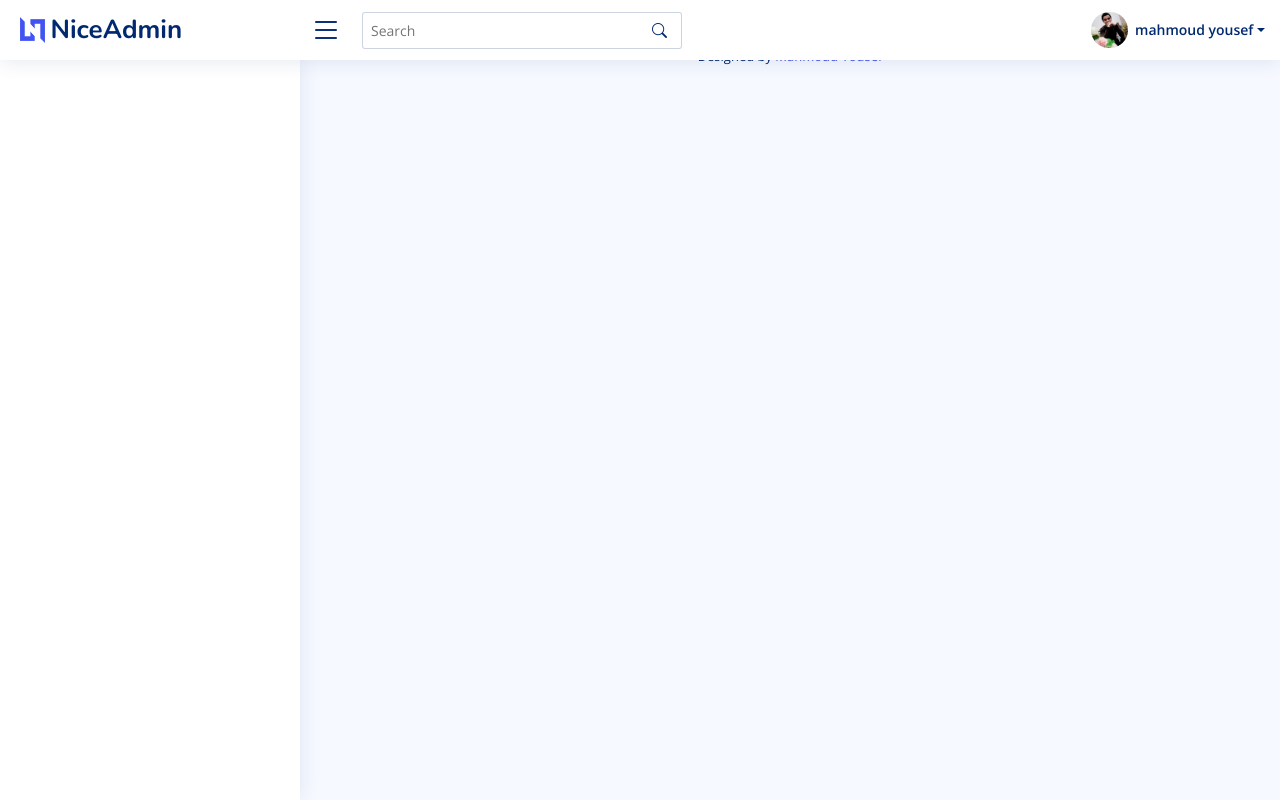
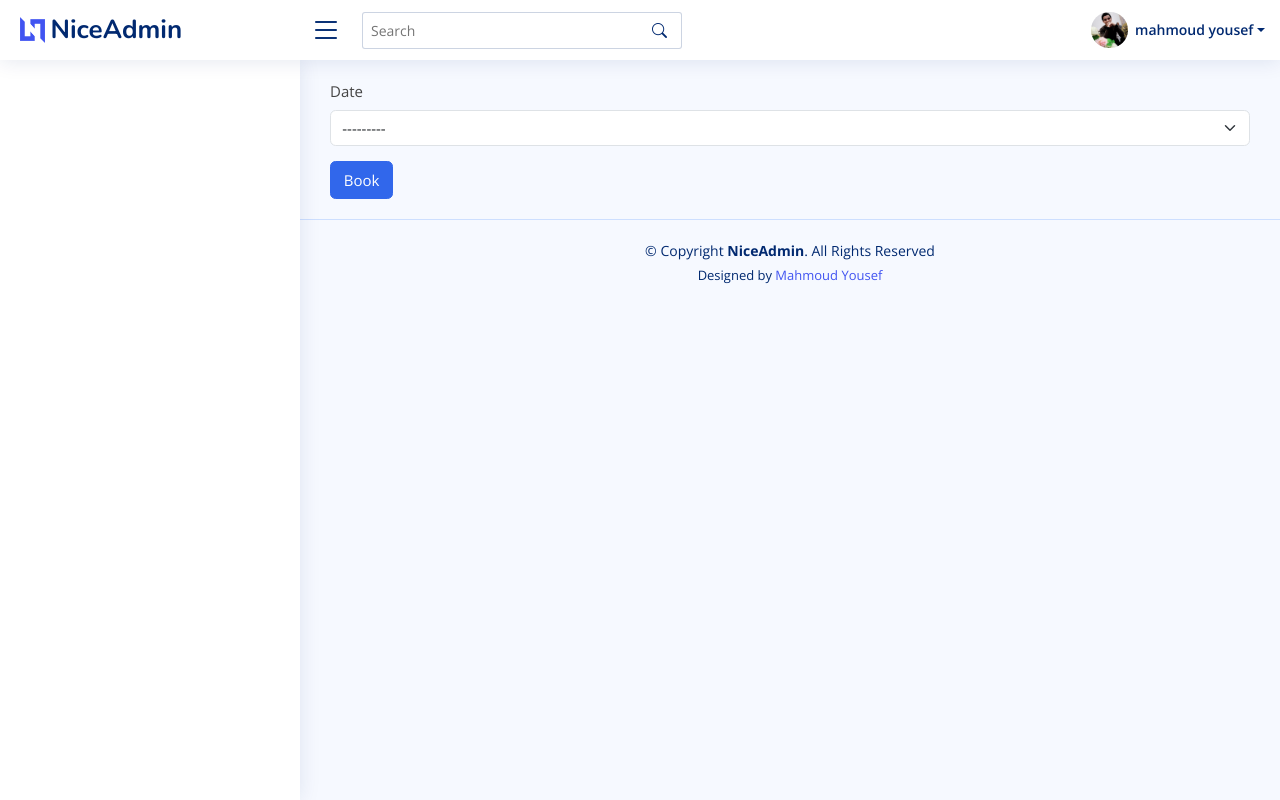
Before and after one commit to Mmy2000/login_system, a Django app: a page that uses accounts/templates/accounts/day_detail.html in a window 1280 px wide. Run offline with Django 4.2, Linux system fonts and the light colour scheme; a user stored in the database is signed in; data comes from the database, SQL or seed files in the repository; both versions use the stored data as it was after the commit; some libraries are stand-ins or nearby versions; some web fonts are replaced.

Commit message:
updating

```diff
--- a/accounts/admin.py
+++ b/accounts/admin.py
@@ -1,6 +1,6 @@
 from django.contrib import admin
 from django.contrib.auth.admin import UserAdmin
-from .models import Account , Profile , Day
+from .models import Account , Profile , Day , Book
 
 # Register your models here.
 
@@ -17,3 +17,4 @@ class AccountAdmin(UserAdmin):
 admin.site.register(Account, AccountAdmin)
 admin.site.register(Profile)
 admin.site.register(Day)
+admin.site.register(Book)
--- a/accounts/forms.py
+++ b/accounts/forms.py
@@ -1,5 +1,5 @@
 from django import forms
-from .models import Account , Profile
+from .models import Account , Profile , Book
 
 
 
@@ -44,3 +44,9 @@ class ProfileForm(forms.ModelForm):
     class Meta:
         model = Profile
         fields = ['phone_number','address','image','country','city','company','headline','about','address_line_1','address_line_2','fb_link','twitter_link','instagram_link','linked_in_link']
+
+
+class Book(forms.ModelForm):
+    class Meta:
+        model = Book
+        fields = [ 'date' ]
--- a/accounts/models.py
+++ b/accounts/models.py
@@ -130,17 +130,17 @@ class Day(models.Model):
 
 
 hours = (
-    (2,2),
-    (3,3),
-    (5,5),
-    (5,5),
-    (6,6),
-    (7,7),
-    (8,8),
-    (9,9),
-    (10,10),
-    (11,11),
-    (12,12),
+    (2,"2 o'clock"),
+    (3,"3 o'clock"),
+    (5,"5 o'clock"),
+    (5,"5 o'clock"),
+    (6,"6 o'clock"),
+    (7,"7 o'clock"),
+    (8,"8 o'clock"),
+    (9,"9 o'clock"),
+    (10,"10 o'clock"),
+    (11,"11 o'clock"),
+    (12,"12 o'clock"),
 )
 
 class Book(models.Model):
--- a/accounts/templates/accounts/day_detail.html
+++ b/accounts/templates/accounts/day_detail.html
@@ -1,5 +1,16 @@
 {% extends 'base.html' %}
 {% load static %}
+{% load django_bootstrap5 %}
 {% block body %}
+<main id="main" class="main">
+    <section class="section">
+        <form method="POST" enctype="multipart/form-data">
+            {% csrf_token %}
+            {% bootstrap_form form %}
+            {% bootstrap_button button_type="submit" content="Book" %}
+        </form>
+
+    </section>
+</main>
 
 {% endblock body%}
--- a/project/views.py
+++ b/project/views.py
@@ -1,6 +1,9 @@
-from django.shortcuts import render
+from django.shortcuts import render , redirect
 from accounts.models import Day
 from django.views.generic import  DetailView
+from accounts.forms import Book
+from django.views.generic.edit import FormMixin
+from django.urls import reverse
 
 def home(request):
     days = Day.objects.all()
@@ -9,5 +12,16 @@ def home(request):
     }
     return render(request, 'home.html' , context)
 
-class DayDetail(DetailView):
+class DayDetail(FormMixin ,DetailView):
     model = Day
+    form_class = Book
+
+    def post(self , request , *args , **kwargs):
+        form = self.get_form()
+        if form.is_valid():
+            myform = form.save(commit=False)
+            myform.day= self.get_object()
+            myform.user = request.user
+            myform.save()
+
+            return redirect('/')
```
Also changed, not shown: accounts/migrations/0005_book.py (added), db.sqlite3.
